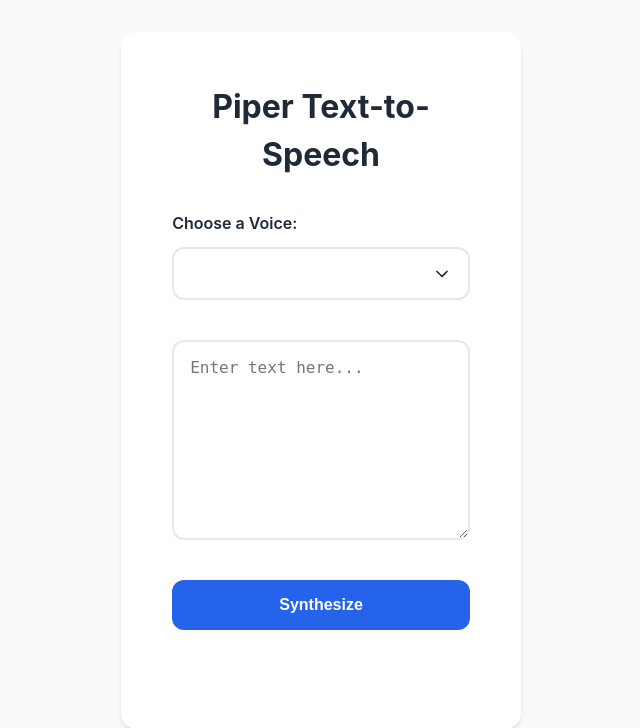
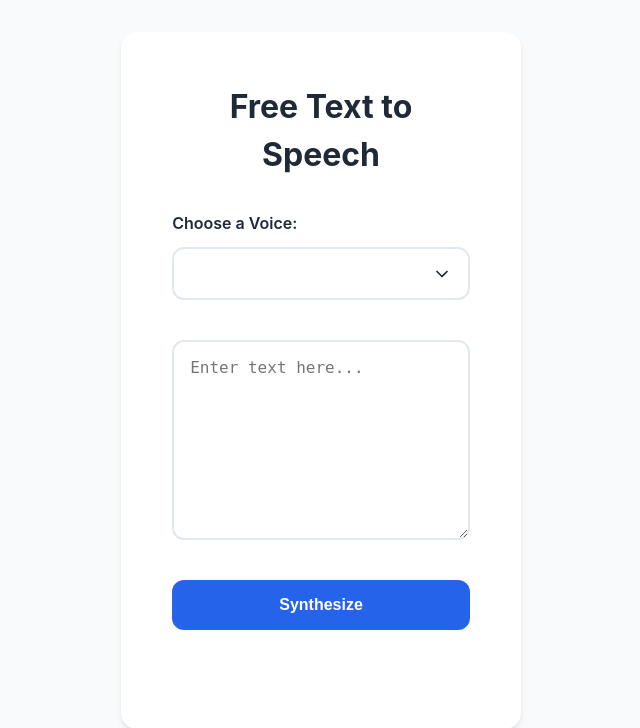
Before and after one commit to stefanus-ai-tech/piper-wrapper, a Flask app: page / in a window 1280 px wide. Shown: the top 728 px of the page, without its empty margins (319-959 px from the left). Run offline with Flask 3, Linux system fonts and the light colour scheme; data that the repository does not hold is empty.

Commit message:
Update index.html

```diff
--- a/templates/index.html
+++ b/templates/index.html
@@ -11,7 +11,7 @@
   </head>
   <body>
     <div class="container">
-      <h1>Piper Text-to-Speech</h1>
+      <h1>Free Text to Speech</h1>
 
       <label for="voice-select">Choose a Voice:</label>
       <select id="voice-select"></select>
```
